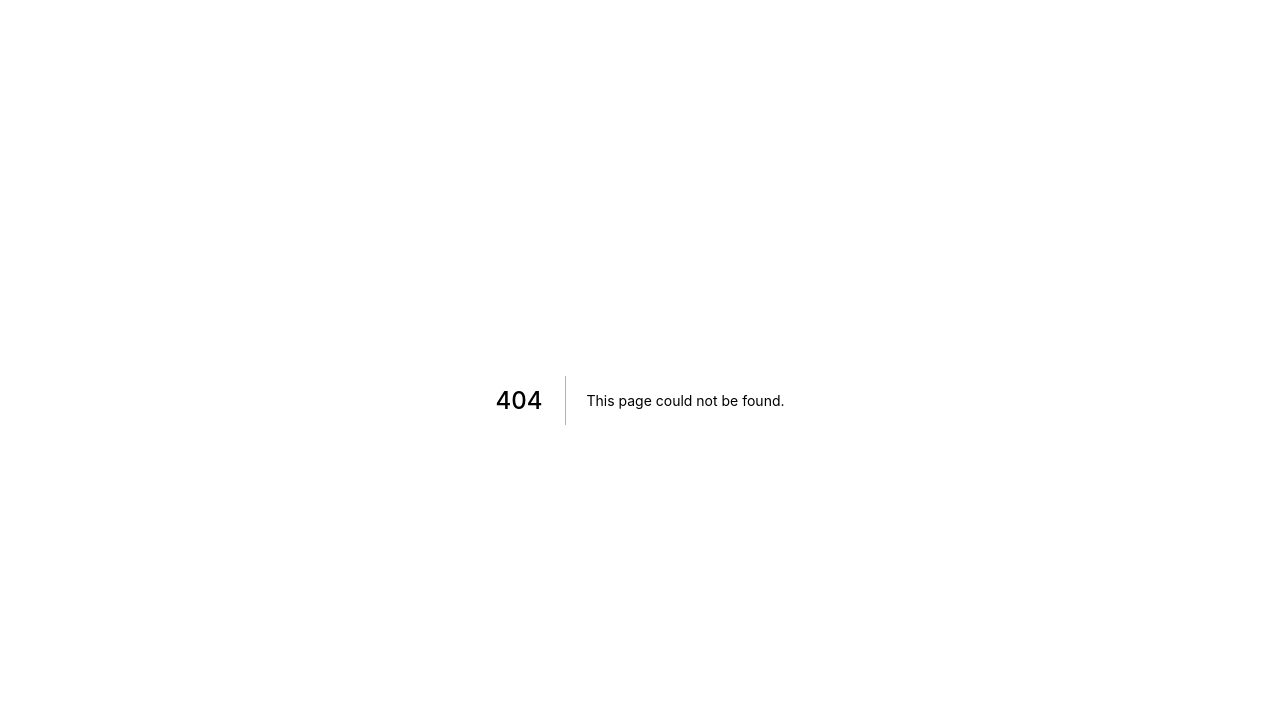
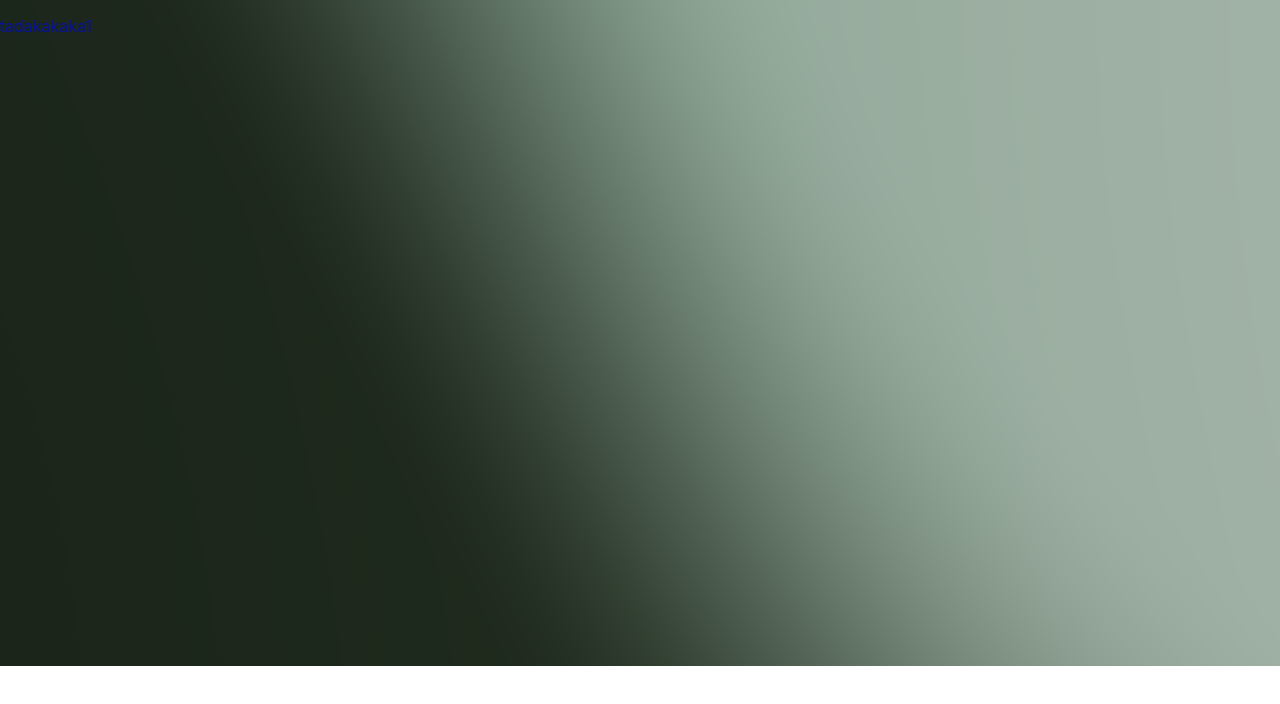
Before and after one commit to sttinh99/Cats_Collection, a Next.js app: page /strangelovecoffee/1 in a window 1280 px wide. Before the commit this address had no page. Shown: the top 704 px of the page. Built offline with nearby package versions, Linux system fonts and the light colour scheme; a web font is replaced by a local one.

Commit message:
test my app

```diff
--- a/pages/index.js
+++ b/pages/index.js
@@ -45,7 +45,7 @@ export default function Home() {
             <Card
               key={card.id}
               title={card.name}
-              link={card.websiteUrl}
+              link={`strangelovecoffee/${card.id}`}
               linkImage={card.imgUrl}
             />
           ))}
--- /dev/null
+++ b/pages/strangelovecoffee/[test].js
@@ -0,0 +1,11 @@
+import { useRouter } from "next/router";
+
+const Test = () => {
+  const router = useRouter();
+  return (
+    <div>
+      <p>tadakakaka{router.query.test}</p>
+    </div>
+  );
+};
+export default Test;
```
